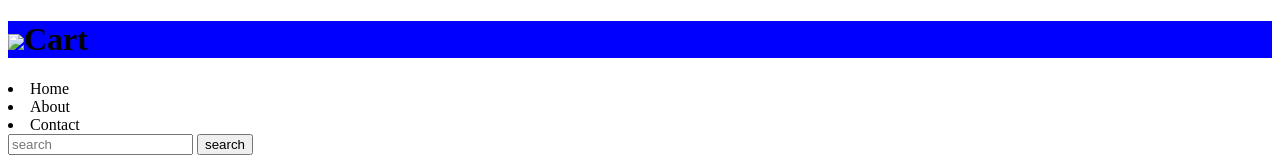
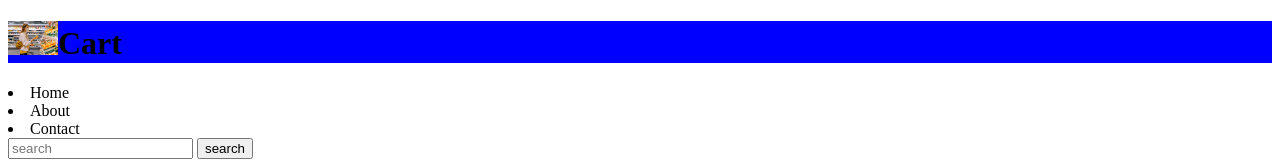
Before and after one commit to igwecaps/obi-s-repo, a plain HTML site: page index.html in a window 1280 px wide. Shown: the top 167 px of the page. Drawn offline with Linux system fonts and the light colour scheme.

Commit message:
I forgot the cart imagge

```diff
--- a/index.html
+++ b/index.html
@@ -8,7 +8,7 @@
     <link rel="stylesheet" href="css/style.css">
 </head>
 <body>
-    <h1> <img src="img/symbol.jpg" width="50">Cart</h1>
+    <h1> <img src="images/shop.jpg" width="50">Cart</h1>
     <nav>
         <div>
             <li><a href="#"></a>Home</li>
```
Also changed, not shown: images/shop.jpg (added).
